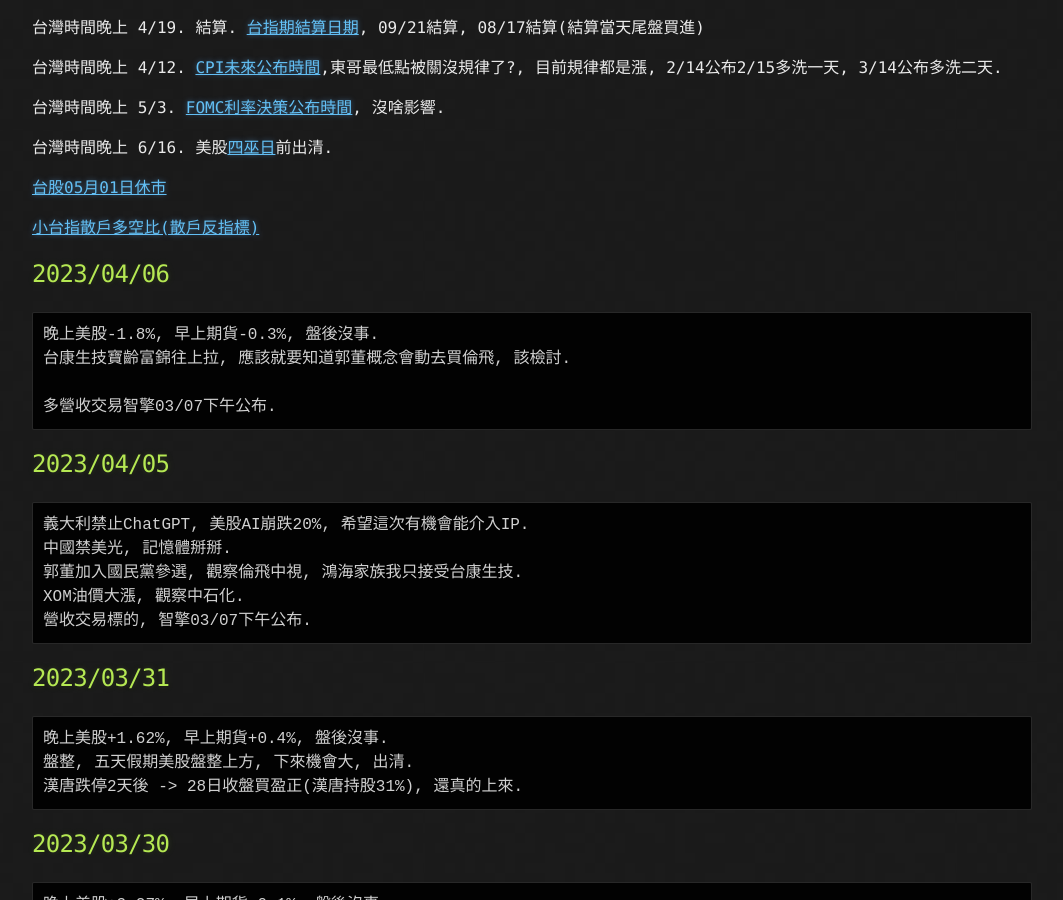
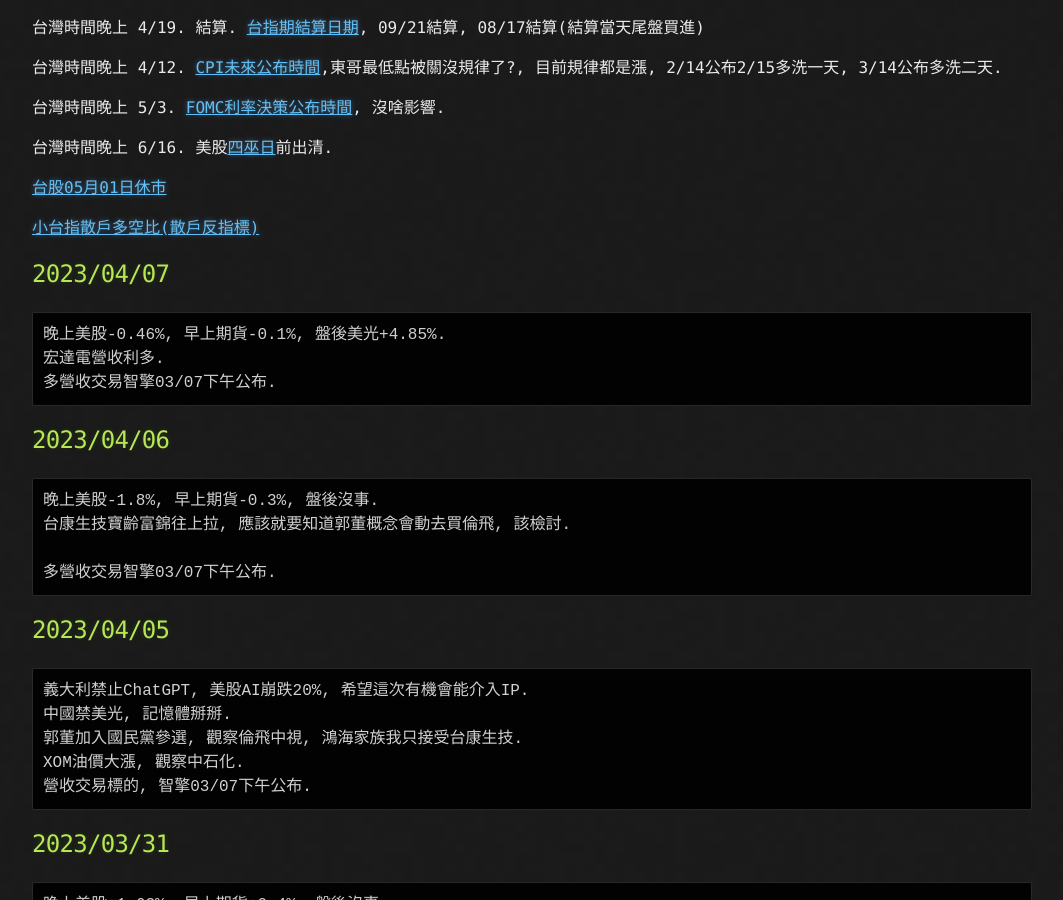
Before and after one commit to lepg5487/Stock_God, a Jekyll site: the page built from index.md, in a window 1280 px wide and 900 px high, scrolled down 402 px. Shown: the whole window, without its empty margins (108-1171 px from the left). Built offline with Jekyll 4.4.1, drawn with Linux system fonts in a browser that asks for light colours; our own code applies the rules of GitHub Pages for plain Markdown files.

Commit message:
Update index.md

````diff
--- a/index.md
+++ b/index.md
@@ -21,6 +21,13 @@
 [台股05月01日休市](https://www.twse.com.tw/zh/holidaySchedule/holidaySchedule)
 
 [小台指散戶多空比(散戶反指標)](https://www.macromicro.me/charts/20069/tw-mtx-long-to-short-ratio-of-individual-player)
+
+## 2023/04/07
+```
+晚上美股-0.46%, 早上期貨-0.1%, 盤後美光+4.85%.
+宏達電營收利多.
+多營收交易智擎03/07下午公布.
+```
 
 ## 2023/04/06
 ```
````
